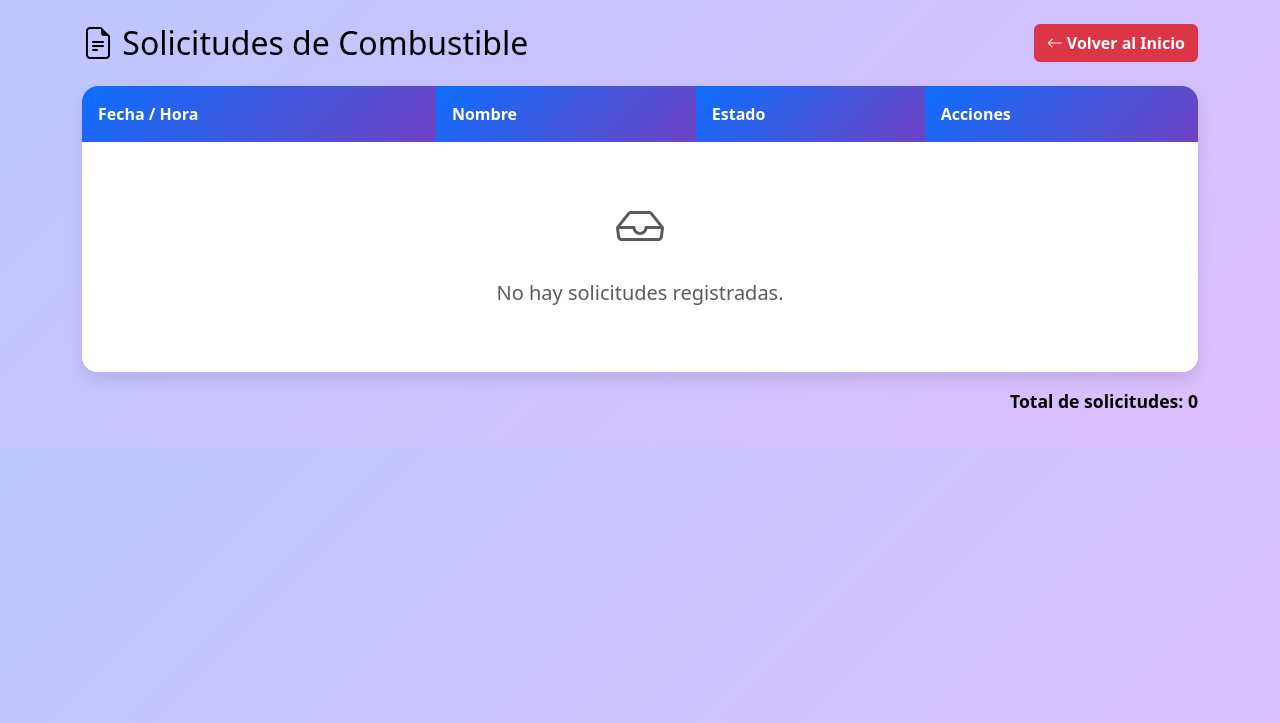
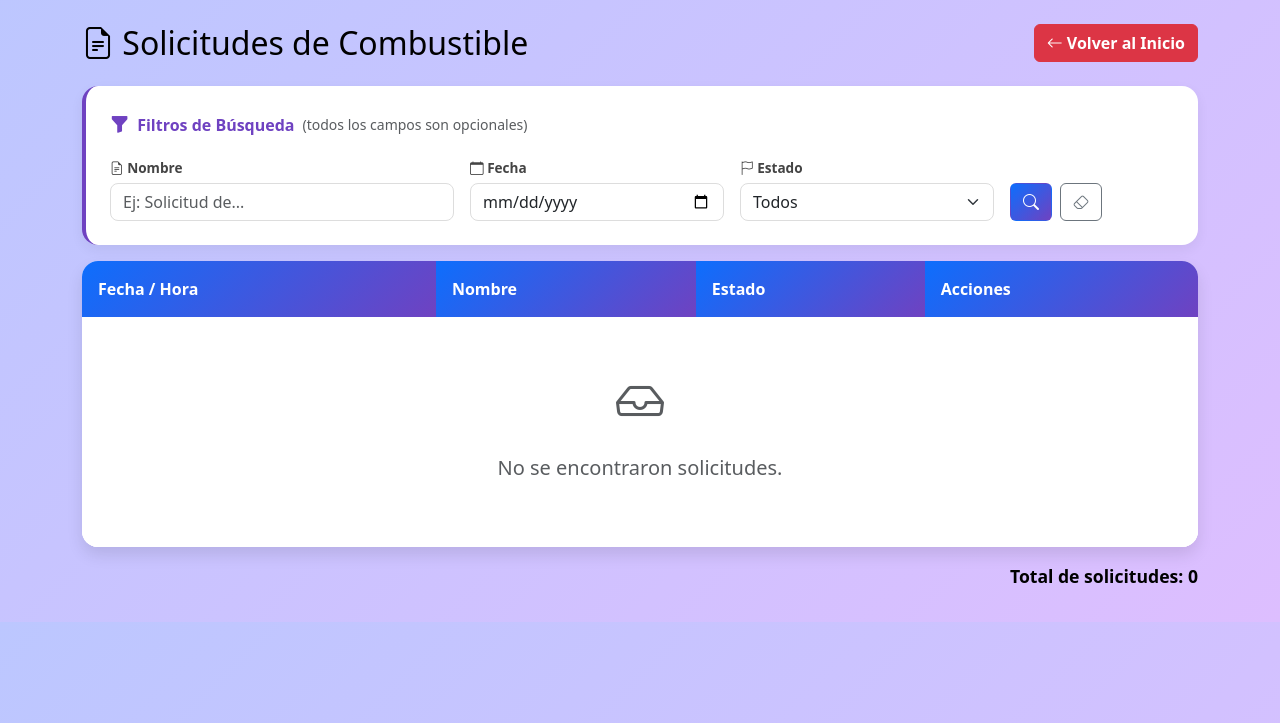
Before and after one commit to josecarlospr2002/gestor-de-combustible-cte, a Django app: page /solicitudes/ in a window 1280 px wide. Shown: the part 50-773 px from the top of the page. Run offline with Django 5.2, Linux system fonts and the light colour scheme; the visitor is signed in with stand-in values (Sample User, id 1); data that the repository does not hold is empty.

Commit message:
Filtro implementado para la Lista de Solicitudes

```diff
--- a/combustible/views.py
+++ b/combustible/views.py
@@ -77,8 +77,19 @@ def eliminar_vehiculo(request, pk):
 @login_required
 def lista_solicitudes(request):
     solicitudes = SolicitudCombustible.objects.all()
+
+    nombre = request.GET.get('nombre', '')
+    fecha = request.GET.get('fecha', '')
+    estado = request.GET.get('estado', '')
+
+    if nombre:
+        solicitudes = solicitudes.filter(nombre__icontains=nombre)
+    if fecha:
+        solicitudes = solicitudes.filter(fecha_hora__date=fecha)
+    if estado:
+        solicitudes = solicitudes.filter(estado=estado)
+
     return render(request, 'combustible/lista_solicitudes.html', {'solicitudes': solicitudes})
-
 
 @login_required
 def crear_solicitud(request):
--- a/templates/combustible/lista_solicitudes.html
+++ b/templates/combustible/lista_solicitudes.html
@@ -38,6 +38,31 @@ body { background: linear-gradient(135deg, #bcc7ff, #ddbeff); }
     font-size: 1.1rem;
     margin-bottom: 2rem;
 }
+.filtros-card {
+    background: white;
+    border-radius: 1rem;
+    padding: 1.5rem;
+    margin-bottom: 1rem;
+    box-shadow: 0 0.3rem 0.8rem rgba(0, 0, 0, 0.06);
+    border-left: 4px solid #6f42c1;
+}
+.filtros-card label {
+    font-weight: 600;
+    font-size: 0.85rem;
+    color: #444;
+    margin-bottom: 0.3rem;
+}
+.filtros-card .form-control,
+.filtros-card .form-select {
+    border-radius: 0.5rem;
+    border: 1px solid #ddd;
+    transition: all 0.2s;
+}
+.filtros-card .form-control:focus,
+.filtros-card .form-select:focus {
+    border-color: #6f42c1;
+    box-shadow: 0 0 0 0.2rem rgba(111, 66, 193, 0.15);
+}
 </style>
 
 <div class="d-flex justify-content-between align-items-center mb-4">
@@ -54,6 +79,44 @@ body { background: linear-gradient(135deg, #bcc7ff, #ddbeff); }
             <i class="bi bi-arrow-left"></i> Volver al Inicio
         </a>
     </div>
+</div>
+
+<div class="filtros-card">
+    <div class="d-flex align-items-center mb-3">
+        <i class="bi bi-funnel-fill" style="color: #6f42c1; font-size: 1.2rem;"></i>
+        <span class="ms-2 fw-bold" style="color: #6f42c1;">Filtros de Búsqueda</span>
+        <small class="text-muted ms-2">(todos los campos son opcionales)</small>
+    </div>
+    <form method="get" class="row g-3 align-items-end">
+        <div class="col-md-4">
+            <label for="nombre"><i class="bi bi-file-earmark-text"></i> Nombre</label>
+            <input type="text" name="nombre" id="nombre" class="form-control" placeholder="Ej: Solicitud de..." value="{{ request.GET.nombre }}">
+        </div>
+        <div class="col-md-3">
+            <label for="fecha"><i class="bi bi-calendar"></i> Fecha</label>
+            <input type="date" name="fecha" id="fecha" class="form-control" value="{{ request.GET.fecha }}">
+        </div>
+        <div class="col-md-3">
+            <label for="estado"><i class="bi bi-flag"></i> Estado</label>
+            <select name="estado" id="estado" class="form-select">
+                <option value="">Todos</option>
+                <option value="borrador" {% if request.GET.estado == 'borrador' %}selected{% endif %}>Borrador</option>
+                <option value="pendiente" {% if request.GET.estado == 'pendiente' %}selected{% endif %}>Pendiente</option>
+                <option value="aprobada" {% if request.GET.estado == 'aprobada' %}selected{% endif %}>Aprobada</option>
+                <option value="rechazada" {% if request.GET.estado == 'rechazada' %}selected{% endif %}>Rechazada</option>
+            </select>
+        </div>
+        <div class="col-md-2">
+            <div class="d-flex gap-2">
+                <button type="submit" class="btn text-white" style="background: linear-gradient(135deg, #0d6efd, #6f42c1);" title="Buscar">
+                    <i class="bi bi-search"></i>
+                </button>
+                <a href="{% url 'lista_solicitudes' %}" class="btn btn-outline-secondary" title="Limpiar filtros">
+                    <i class="bi bi-eraser"></i>
+                </a>
+            </div>
+        </div>
+    </form>
 </div>
 
 <div class="table-container">
@@ -106,7 +169,12 @@ body { background: linear-gradient(135deg, #bcc7ff, #ddbeff); }
                 <tr>
                     <td colspan="4" class="text-center text-muted py-5">
                         <i class="bi bi-inbox" style="font-size: 3rem;"></i>
-                        <p class="mt-3 fs-5">No hay solicitudes registradas.</p>
+                        <p class="mt-3 fs-5">No se encontraron solicitudes.</p>
+                        {% if request.GET.nombre or request.GET.fecha or request.GET.estado %}
+                        <a href="{% url 'lista_solicitudes' %}" class="btn btn-outline-primary btn-sm mt-2">
+                            <i class="bi bi-eraser"></i> Limpiar filtros
+                        </a>
+                        {% endif %}
                     </td>
                 </tr>
                 {% endfor %}
```
